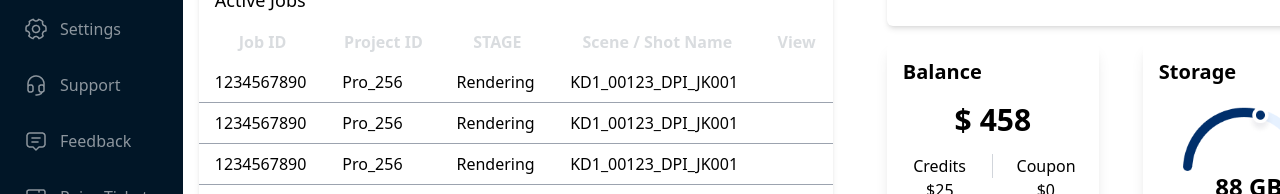
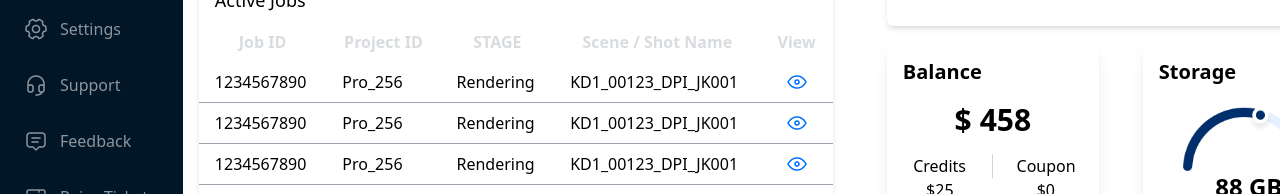
Before and after one commit to prsanjeet12/assignment2, a React (Create React App) app: page / in a window 1280 px wide. Shown: the part 606-800 px from the top of the page. Built offline with nearby package versions, Linux system fonts and the light colour scheme.

Commit message:
new updates

```diff
--- a/src/Components/Dashboard/MiddleContainer.jsx
+++ b/src/Components/Dashboard/MiddleContainer.jsx
@@ -3,6 +3,7 @@ import downArrow from '../../assets/down_arrow.png';
 
 import '../../Style/style.css';
 import AdditionalItems from './AdditionalItems';
+import icon18 from '../../assets/icon18.png'
 
 
 const MiddleContainer = () => {
@@ -60,7 +61,7 @@ const MiddleContainer = () => {
                 <td className="px-4 py-2">Rendering</td>
                 <td className="px-4 py-2">KD1_00123_DPI_JK001</td>
                 <td className="px-4 py-2 flex justify-center items-center">
-                  {/* <img src={iconUrl} alt="View" className="w-6 h-6" /> */}
+                  <img src={icon18} alt="View" className="w-6 h-6" />
                 </td>
               </tr>
             ))}
```
Also changed, not shown: src/assets/icon18.png (added).
